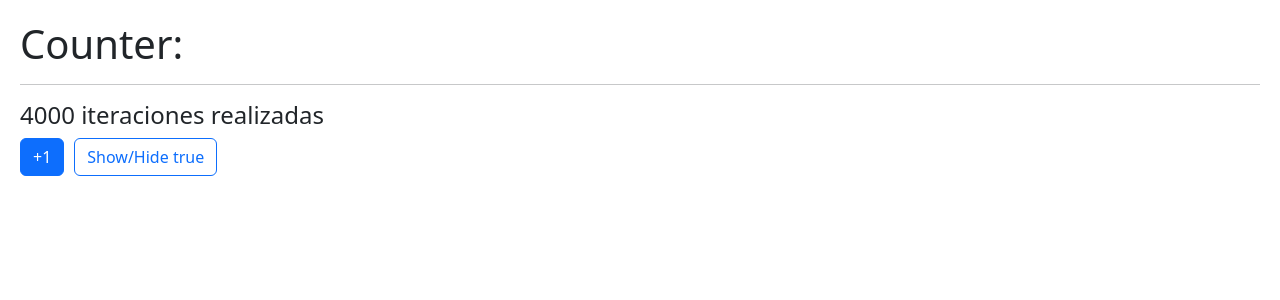
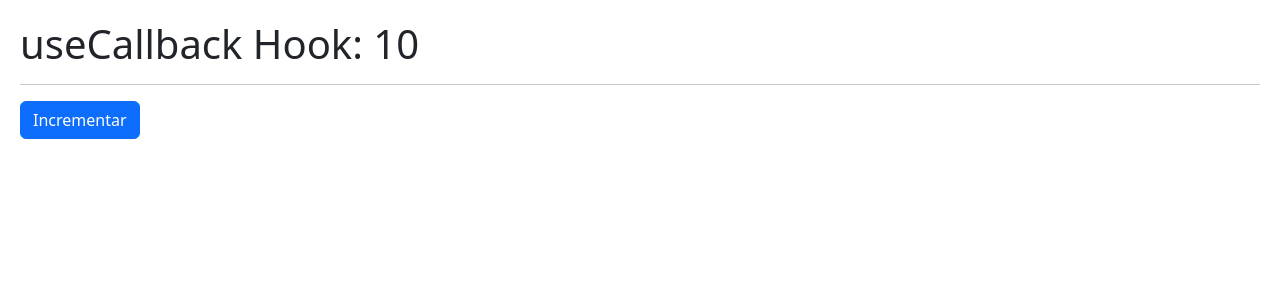
Before and after one commit to ForeverMikk/fernando-hooks, a React (Vite) app: page / in a window 1280 px wide. Shown: the top 300 px of the page. Built offline with nearby package versions, Linux system fonts and the light colour scheme.

Commit message:
usando el useCallback para memorizar funciones

```diff
--- /dev/null
+++ b/src/06-memos/CallbackHook.jsx
@@ -0,0 +1,31 @@
+import { useCallback, useEffect, useState } from "react"
+import { ShowIncrement } from "./ShowIncrement";
+
+export const CallbackHook = () => {
+
+    const [counter, setCounter] = useState(10);
+
+    const incrementFather = useCallback( // use Callback es como es useMemo pero en lugar de memorizar un valor memoriza funciones
+      (value) => { // En una funcion memorizada este es el input de tu funcion
+        setCounter((counter) => counter + value);
+      },
+      [],
+    )
+
+    useEffect(() => { // Esto en un Caso normal seria un bucle infinito
+        // Pero con el useCallback la funcion siempre apunta al mismo espacio de memoria
+        // Por lo que no genera un error
+        // incrementFather();
+    }, [incrementFather])
+    // const increment = () => {
+    //     setCounter(counter + 1);
+    // }
+    return (
+        <>
+            <h1>useCallback Hook: {counter}</h1>
+            <hr />
+
+            <ShowIncrement increment={incrementFather} />
+        </>
+    )
+}
--- /dev/null
+++ b/src/06-memos/ShowIncrement.jsx
@@ -0,0 +1,17 @@
+import React from "react";
+
+export const ShowIncrement = React.memo( ({increment}) => {
+    console.log('Me volvi a generar');
+
+  return (
+    <button
+        className="btn btn-primary"
+        onClick={() => {
+            increment(5);
+        }}
+    >
+        Incrementar
+    </button>
+  )
+}
+)
--- a/src/main.jsx
+++ b/src/main.jsx
@@ -1,11 +1,12 @@
-import React from 'react';
+// import React from 'react';
 import ReactDOM from 'react-dom/client';
 
 import './index.css'
-import { MemoHook } from './06-memos/MemoHook';
+// import { MemoHook } from './06-memos/MemoHook';
+import { CallbackHook } from './06-memos/CallbackHook';
 
 ReactDOM.createRoot(document.getElementById('root')).render(
-  <React.StrictMode>
-    <MemoHook />
-  </React.StrictMode>,
+  // <React.StrictMode>
+    <CallbackHook />
+  // </React.StrictMode>,
 );
```
